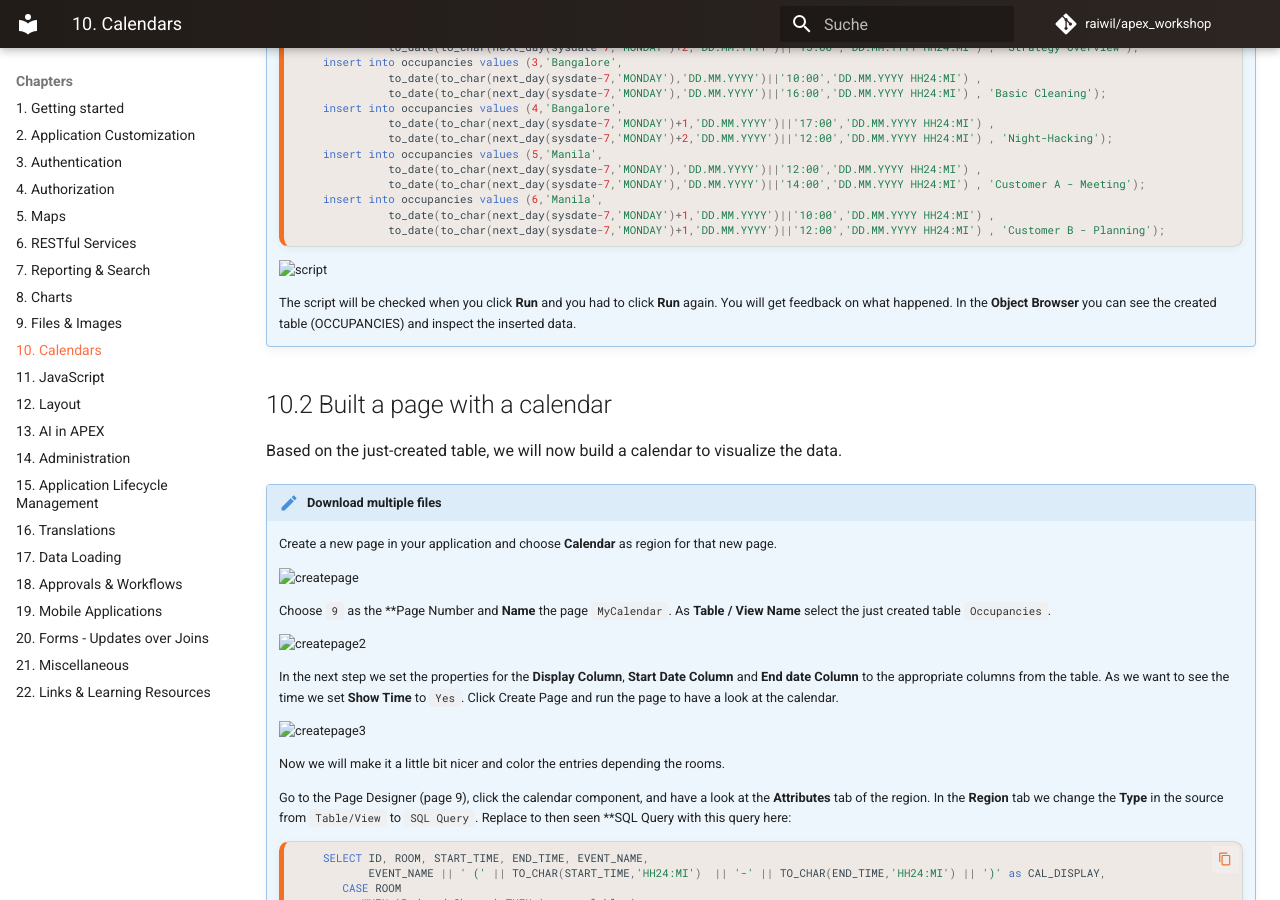
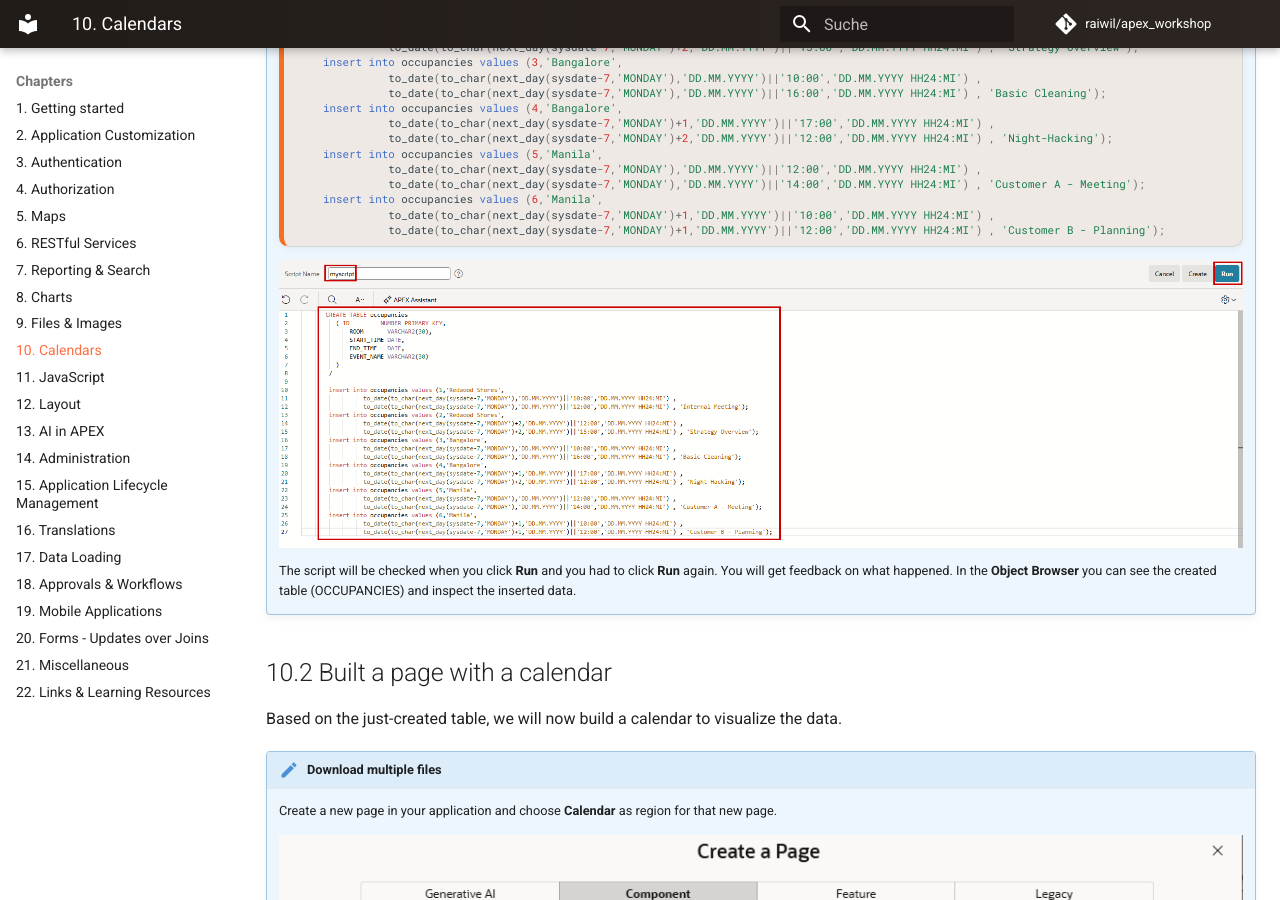
Before and after one commit to raiwil/apex_workshop, an MkDocs documentation site: the page built from docs/10-calendars.md, in a window 1280 px wide and 900 px high, scrolled down 826 px. Built offline with MkDocs 1.6.1 and Material for MkDocs 9.7.7, drawn with Linux system fonts in a browser that asks for light colours; comment, search, counter and statistics services are not loaded.

Commit message:
new path

````diff
--- a/docs/10-calendars.md
+++ b/docs/10-calendars.md
@@ -47,7 +47,7 @@ In this chapter, we build a calendar in our application and change a little bit
                   to_date(to_char(next_day(sysdate-7,'MONDAY')+1,'DD.MM.YYYY')||'12:00','DD.MM.YYYY HH24:MI') , 'Customer B - Planning');
     ```
 
-    ![script](assets/files/script.png){ style="display:block;margin:auto;" }
+    ![script](assets/calendar/script.png){ style="display:block;margin:auto;" }
 
     The script will be checked when you click **Run** and you had to click **Run** again. You will get feedback on what happened.
     In the **Object Browser** you can see the created table (OCCUPANCIES) and inspect the inserted data.
@@ -59,15 +59,15 @@ Based on the just-created table, we will now build a calendar to visualize the d
 !!! exercise "Download multiple files"
     Create a new page in your application and choose **Calendar** as region for that new page.
 
-    ![createpage](assets/files/createpage.png){ style="display:block;margin:auto;" }
+    ![createpage](assets/calendar/createpage.png){ style="display:block;margin:auto;" }
 
     Choose `9` as the **Page Number and **Name** the page `MyCalendar`. As **Table / View Name** select the just created table `Occupancies`.
 
-    ![createpage2](assets/files/createpage2.png){ style="display:block;margin:auto;" }
+    ![createpage2](assets/calendar/createpage2.png){ style="display:block;margin:auto;" }
 
     In the next step we set the properties for the **Display Column**, **Start Date Column** and **End date Column** to the appropriate columns from the table. As we want to see the time we set **Show Time** to `Yes`. Click Create Page and run the page to have a look at the calendar.
 
-    ![createpage3](assets/files/createpage3.png){ style="display:block;margin:auto;" }
+    ![createpage3](assets/calendar/createpage3.png){ style="display:block;margin:auto;" }
 
     Now we will make it a little bit nicer and color the entries depending the rooms.
 
@@ -84,10 +84,10 @@ Based on the just-created table, we will now build a calendar to visualize the d
         FROM OCCUPANCIES
     ```
 
-    ![newquery](assets/files/newquery.png){ style="display:block;margin:auto;" }
+    ![newquery](assets/calendar/newquery.png){ style="display:block;margin:auto;" }
 
     Now we go back to the **Attributes** tab and change the property **Display Column** to `CAL_DISPLAY` and the **CSS Class** to `CSS_Class' to `CSS_CLASS`.
 
-    ![attributes](assets/files/attributes.png){ style="display:block;margin:auto;" }
+    ![attributes](assets/calendar/attributes.png){ style="display:block;margin:auto;" }
 
 Running the calendar, you now see some nice color coding in the calendar. Look at the top right and change the periods to see what happens.
````
